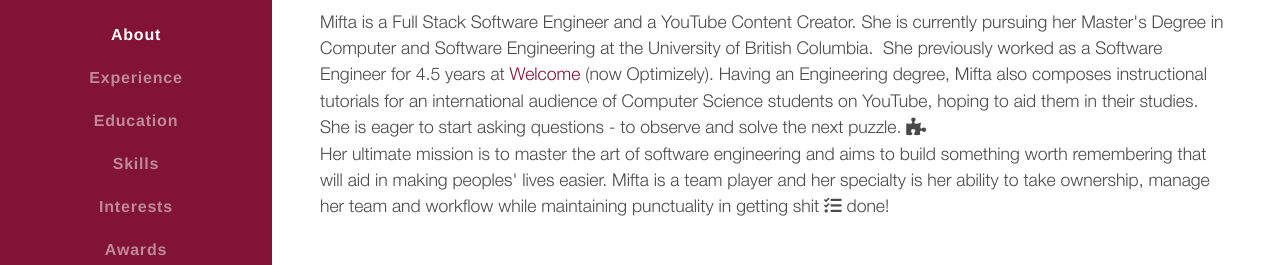
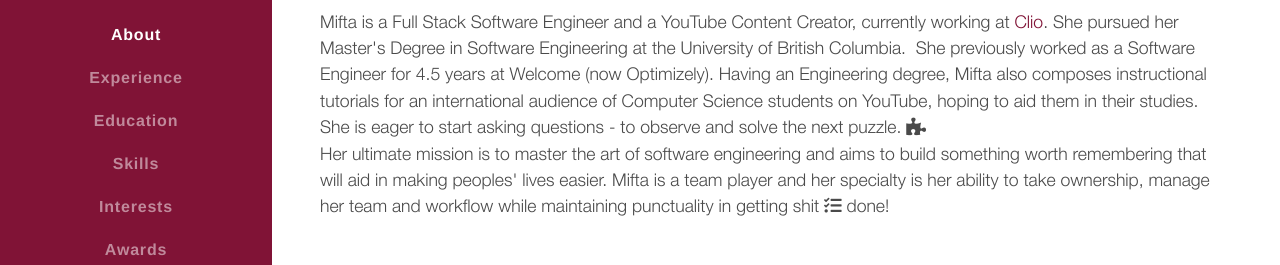
Before and after one commit to msintaha/msintaha.github.io, a Gatsby site: page / in a window 1280 px wide. Shown: the part 326-591 px from the top of the page. Built offline with nearby package versions, Linux system fonts and the light colour scheme; Gatsby itself is replaced by a stand-in of ours; a web font is replaced by a local one.

Commit message:
update bio

```diff
--- a/src/pages/index.js
+++ b/src/pages/index.js
@@ -27,8 +27,8 @@ const IndexPage = () => (
             <a href={`mailto:${config.email}`}>{config.email}</a>
           </div>
           <p className="lead mb-5">
-            Mifta is a Full Stack Software Engineer and a YouTube Content Creator. She is currently pursuing her Master's Degree in Computer and Software Engineering at the University of British Columbia.&nbsp;
-            She previously worked as a Software Engineer for 4.5 years at <a href="https://welcomesoftware.com">Welcome</a> (now Optimizely).
+            Mifta is a Full Stack Software Engineer and a YouTube Content Creator, currently working at <a href="https://www.clio.com">Clio</a>. She pursued her Master's Degree in Software Engineering at the University of British Columbia.&nbsp;
+            She previously worked as a Software Engineer for 4.5 years at Welcome (now Optimizely).
             Having an Engineering degree, Mifta also composes instructional tutorials for an international audience of Computer Science students on YouTube, hoping to aid them in their studies.
             She is eager to start asking questions - to observe and solve the next puzzle. <i className="fa fa-puzzle-piece"></i> <br/>
             Her ultimate mission is to master the art of software engineering and aims to build something worth remembering that will aid in making peoples' lives easier.
```
